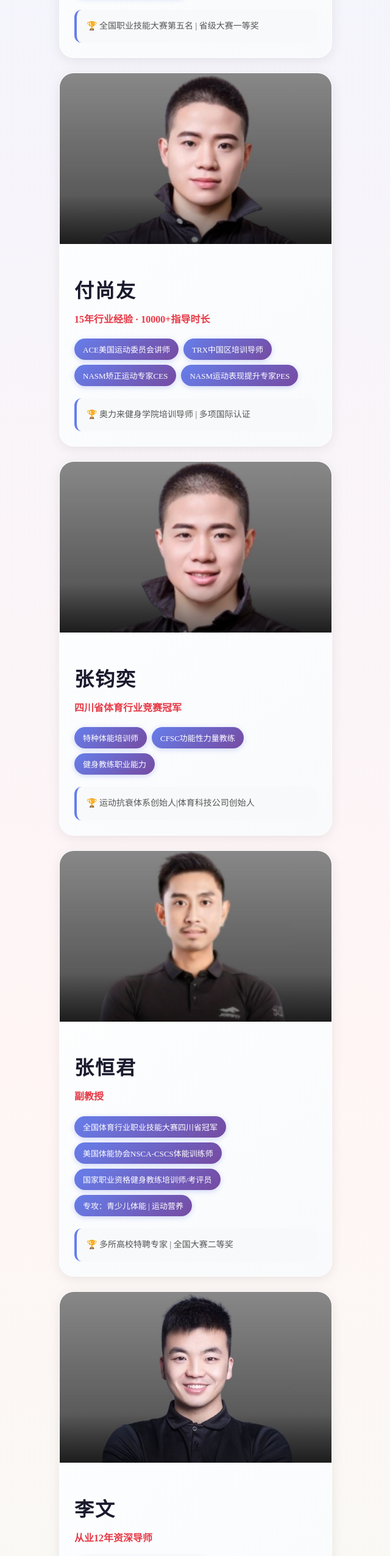
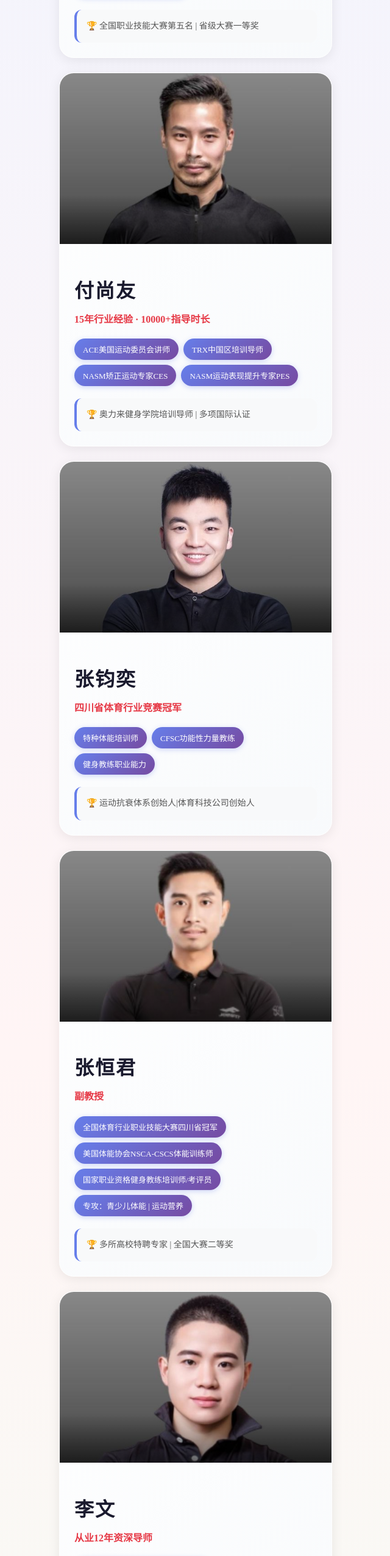
Before and after one commit to LaserJunyi/mentor-intro, a Next.js app: page / in a window 1280 px wide. Shown: the part 800-3351 px from the top of the page at 61% size, without its empty margins (319-959 px from the left). Built offline with nearby package versions, Linux system fonts and the light colour scheme.

Commit message:
Update mentor images in page.tsx

```diff
--- a/src/app/page.tsx
+++ b/src/app/page.tsx
@@ -14,7 +14,7 @@ const mentors = [
   {
     id: 2,
     name: '付尚友',
-    image: '/mentors/image5.jpg',
+    image: '/mentors/image2.jpg',
     title: '15年行业经验 · 10000+指导时长',
     highlights: ['ACE美国运动委员会讲师', 'TRX中国区培训导师', 'NASM矫正运动专家CES', 'NASM运动表现提升专家PES'],
     experience: '奥力来健身学院培训导师 | 多项国际认证'
@@ -22,7 +22,7 @@ const mentors = [
    {
     id: 3,
     name: '张钧奕',
-    image: '/mentors/image7.jpg',
+    image: '/mentors/image3.jpg',
     title: '四川省体育行业竞赛冠军',
     highlights: ['特种体能培训师', 'CFSC功能性力量教练', '健身教练职业能力'],
     experience: '运动抗衰体系创始人|体育科技公司创始人'
@@ -38,7 +38,7 @@ const mentors = [
   {
     id: 5,
     name: '李文',
-    image: '/mentors/image3.jpg',
+    image: '/mentors/image5.jpg',
     title: '从业12年资深导师',
     highlights: ['绵阳市体美运动康复工作室创始人', '产后恢复·黄金指南课程研发者', '专攻：产后修复 | 青少年体能 | 精准康复'],
     experience: '丰富一线授课经验 | 省级技能大赛执裁'
@@ -54,7 +54,7 @@ const mentors = [
   {
     id: 7,
     name: '李武',
-    image: '/mentors/image2.jpg',
+    image: '/mentors/image7.jpg',
     title: '国家级培训师/考评员',
     highlights: ['国家体育总局健身教练培训师', '国家职业资格滑雪教练', '全国卡巴迪运动教练员/裁判员'],
     experience: '2019年深圳市十佳健身教练 | 全国课程设计冠军'
```
